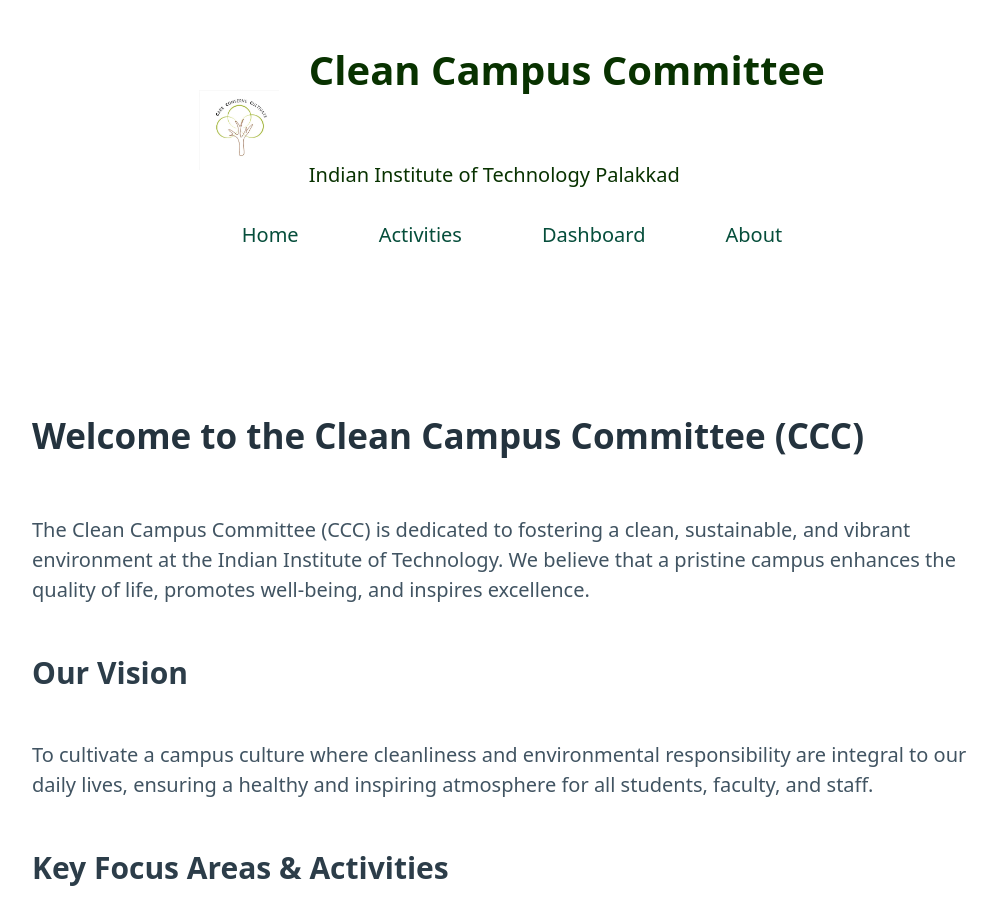
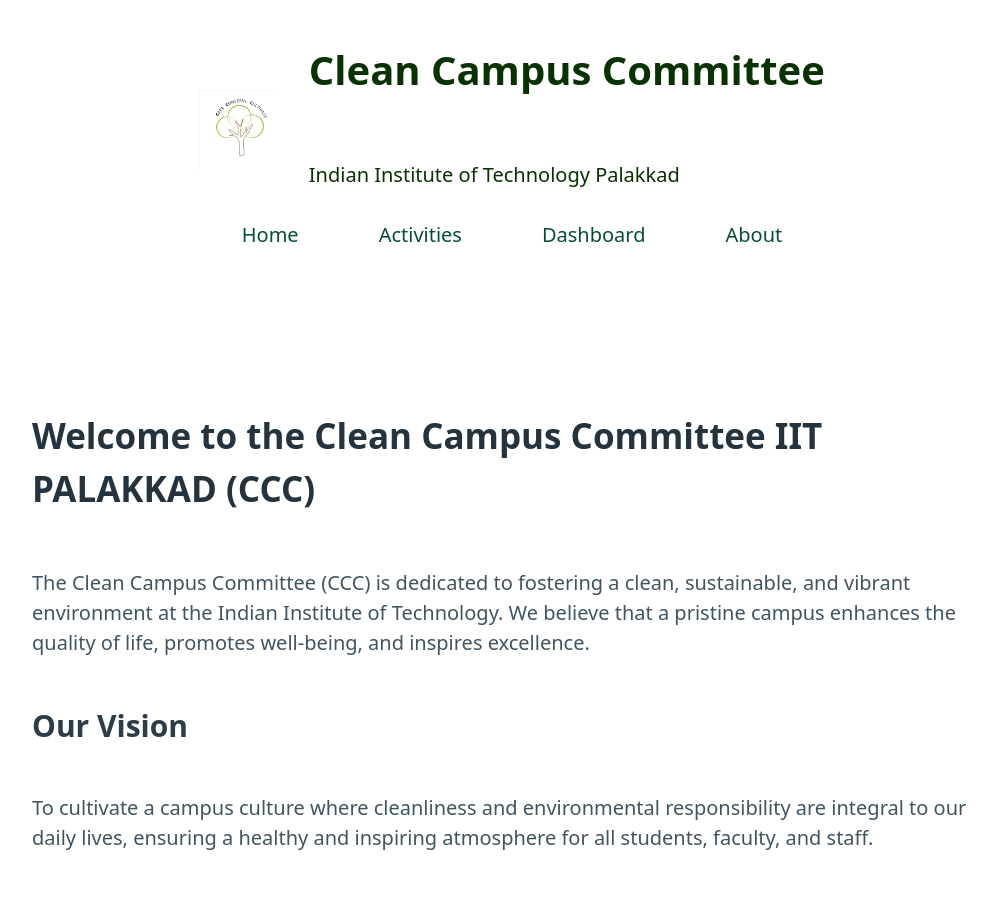
Before and after one commit to kdinesh/kdinesh.github.io, a Jekyll site: the page built from index.md, in a window 1280 px wide and 900 px high. Shown: the whole window, without its empty margins (128-1125 px from the left). Built offline with Jekyll 4.4.1, drawn with Linux system fonts in a browser that asks for light colours.

Commit message:
Revise title for Clean Campus Committee
Updated the title to include 'IIT PALAKKAD'.

```diff
--- a/index.md
+++ b/index.md
@@ -5,7 +5,7 @@
 ---
 
 
-## Welcome to the Clean Campus Committee (CCC)
+## Welcome to the Clean Campus Committee IIT PALAKKAD (CCC)
 
 The Clean Campus Committee (CCC) is dedicated to fostering a clean, sustainable, and vibrant environment at the Indian Institute of Technology. We believe that a pristine campus enhances the quality of life, promotes well-being, and inspires excellence.
 
```
